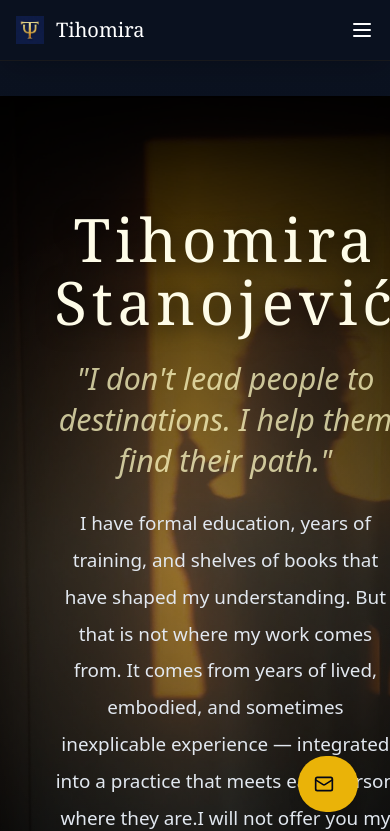
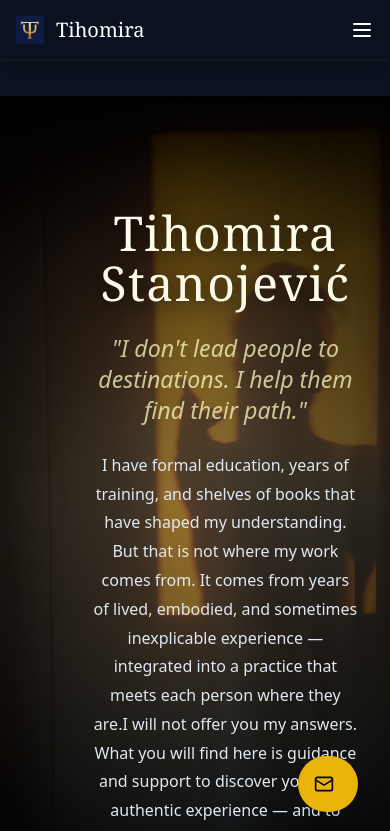
Before and after one commit to tihomirapsiholog/tihomira, a React (Create React App) app: page /en in a window 390 px wide. Shown: the top 831 px of the page. Built offline with nearby package versions, Linux system fonts and the light colour scheme; the HTML template or start-up script is replaced by a standard one.

Commit message:
Update HomePage.jsx

```diff
--- a/src/pages/HomePage.jsx
+++ b/src/pages/HomePage.jsx
@@ -156,15 +156,15 @@ custom-cursor
 
           <div className="relative z-10 mx-auto max-w-4xl px-6 py-8 text-center sm:px-6 lg:px-8">
         <div className="flex flex-col items-center space-y-6">
-       <h1 className="animate-[gentleRise_700ms_ease-out_both] font-serif text-6xl font-light leading-[1.05] tracking-[0.08em] text-yellow-50 [text-shadow:0_4px_20px_rgba(0,0,0,0.7)] lg:text-7xl">
+       <h1 className="animate-[gentleRise_700ms_ease-out_both] max-w-full break-words font-serif text-5xl font-light leading-[1.05] tracking-[0.03em] text-yellow-50 [text-shadow:0_4px_20px_rgba(0,0,0,0.7)] sm:text-6xl lg:text-7xl lg:tracking-[0.08em]">
          Tihomira Stanojević
-         </h1>
+        </h1>
 
-        <p className="mx-auto max-w-[22ch] text-[1.9rem] font-light italic leading-[1.35] text-yellow-100/75 animate-[softFade_1200ms_ease-out_180ms_both]">
+        <p className="mx-auto max-w-[22ch] text-[1.45rem] font-light italic leading-[1.35] text-yellow-100/75 animate-[softFade_1200ms_ease-out_180ms_both] sm:text-[1.9rem]">
   {t.home.tagline}
 </p>
 
-        <div className="mx-auto mt-8 max-w-[58ch] text-[1.18rem] font-light leading-[1.95] text-slate-200">
+        <div className="mx-auto mt-8 max-w-[58ch] px-2 text-[1rem] font-light leading-[1.8] text-slate-200 sm:text-[1.18rem] sm:leading-[1.95]">
   <p>{t.home.intro}</p>
 </div>
 
@@ -315,7 +315,9 @@ custom-cursor
               onClick={() => setCurrentPage('/en/silence-practice')}
               className="inline-flex items-center gap-2 rounded-full border border-yellow-500/30 px-7 py-3 text-sm tracking-wide text-yellow-100 transition-all hover:border-yellow-400 hover:bg-yellow-400 hover:text-slate-950"
             >
-              Enter the practice
+              {location.pathname.startsWith('/sr')
+               ? 'Prati proces'
+                : 'Follow the process'}
               <ArrowRight size={18} />
             </button>
           </div>
```
